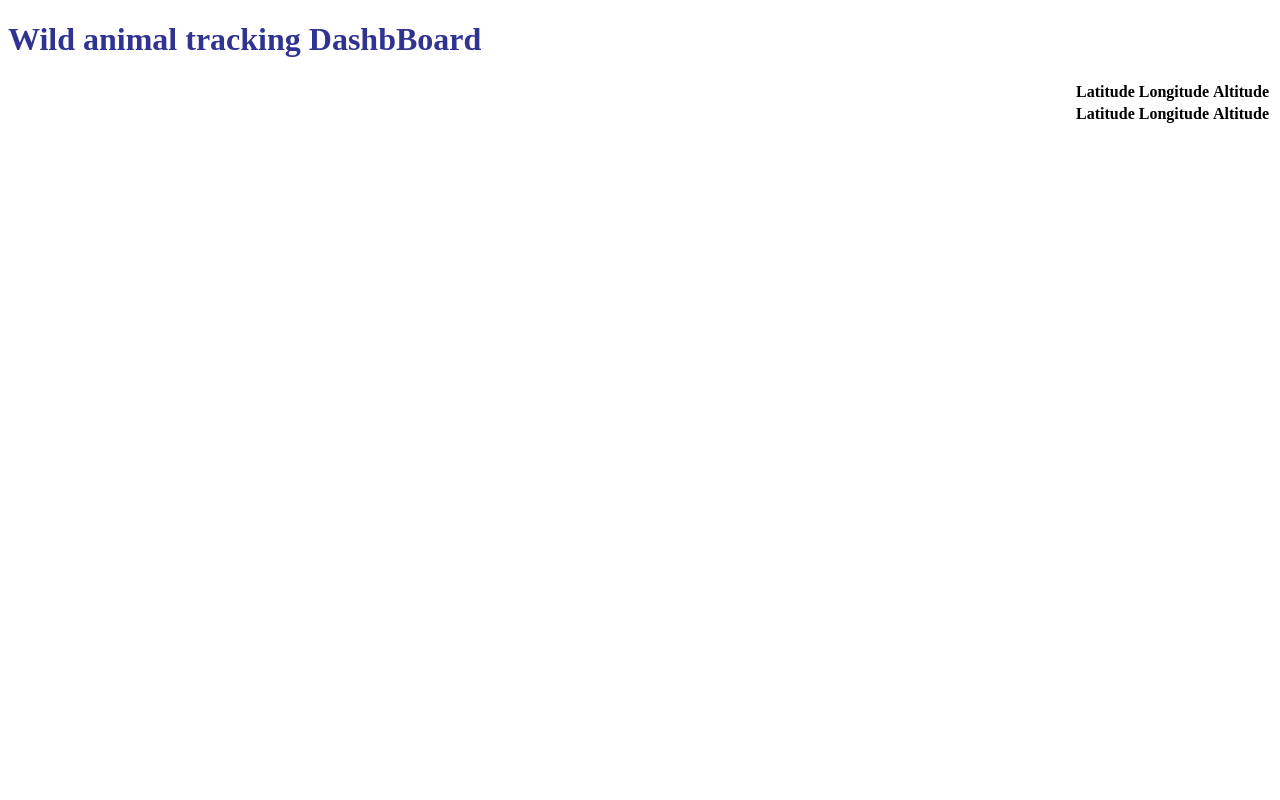
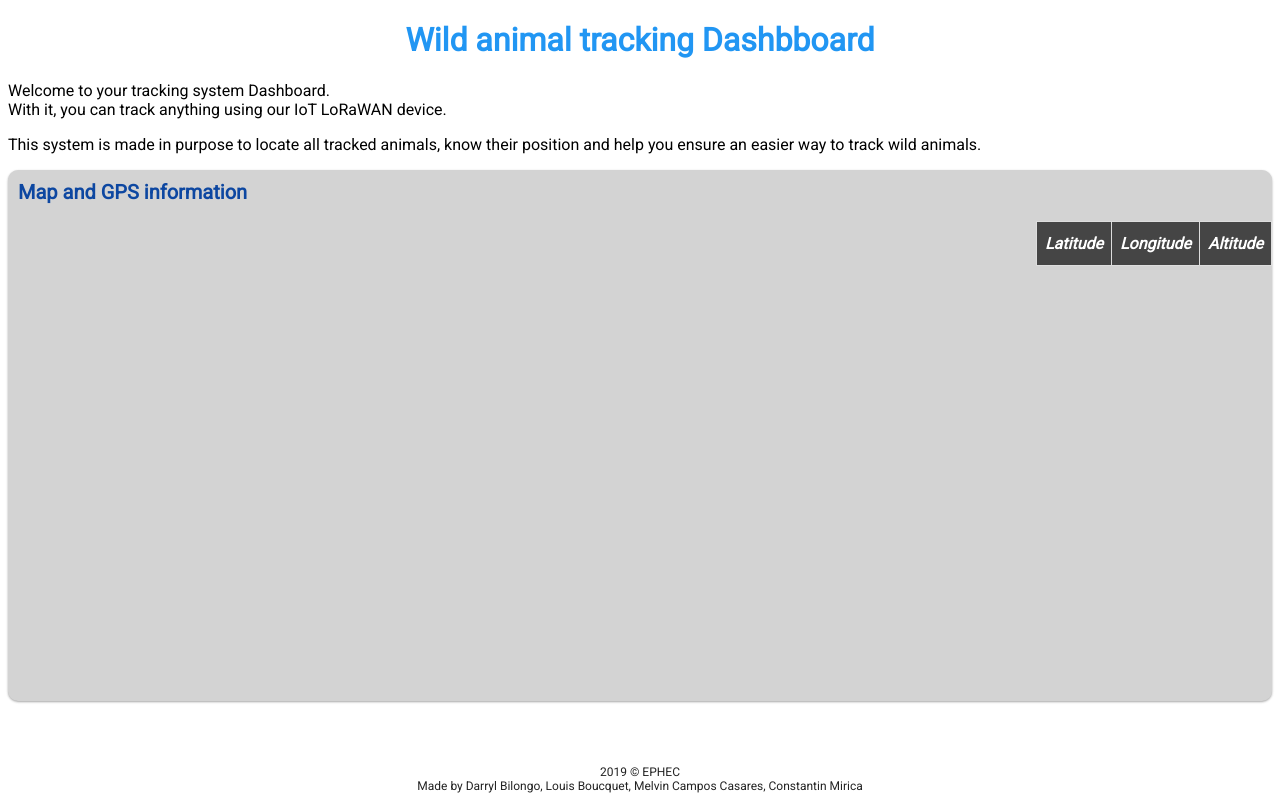
Before and after one commit to corentinDallenogare/lorawan-tracking-system, a website: page api-server/public/index.html in a window 1280 px wide. Drawn offline with nearby package versions, Linux system fonts and the light colour scheme; no server answers.

Commit message:
Update website part

```diff
--- /dev/null
+++ b/api-server/public/colors.css
@@ -0,0 +1,18 @@
+body,
+h1,
+h2,
+footer {
+    --grey: gray;
+    --blue: #0d47a1;
+    --blue1: #2196f3;
+    --blue2: #1976d2;
+    --red: #b8030a;
+    --copy: #232323;
+}
+
+main {
+    --rgba-box-start: rgba(0, 0, 0, 0.12);
+    --rgba-box-stop: rgba(0, 0, 0, 0.24);
+    --background: #bdbdbd;
+    --font: #424242;
+}
--- a/api-server/public/index.html
+++ b/api-server/public/index.html
@@ -7,15 +7,12 @@
     <meta http-equiv="X-UA-Compatible" content="ie=edge">
     <meta name="author" content="Constantin Mirica, Darryl Bilongo, Louis Boucquet, Melvin Campos">
 
-    <link rel="stylesheet" href="https://unpkg.com/leaflet@1.4.0/dist/leaflet.css"
-        integrity="sha512-puBpdR0798OZvTTbP4A8Ix/l+A4dHDD0DGqYW6RQ+9jxkRFclaxxQb/SJAWZfWAkuyeQUytO7+7N4QKrDh+drA=="
-        crossorigin="" />
+    <link rel="stylesheet" href="https://unpkg.com/leaflet@1.4.0/dist/leaflet.css" integrity="sha512-puBpdR0798OZvTTbP4A8Ix/l+A4dHDD0DGqYW6RQ+9jxkRFclaxxQb/SJAWZfWAkuyeQUytO7+7N4QKrDh+drA==" crossorigin="" />
 
     <link rel="stylesheet" href="style.css">
+    <link rel="stylesheet" href="colors.css">
 
-    <script src="https://unpkg.com/leaflet@1.4.0/dist/leaflet.js"
-        integrity="sha512-QVftwZFqvtRNi0ZyCtsznlKSWOStnDORoefr1enyq5mVL4tmKB3S/EnC3rRJcxCPavG10IcrVGSmPh6Qw5lwrg=="
-        crossorigin=""></script>
+    <script src="https://unpkg.com/leaflet@1.4.0/dist/leaflet.js" integrity="sha512-QVftwZFqvtRNi0ZyCtsznlKSWOStnDORoefr1enyq5mVL4tmKB3S/EnC3rRJcxCPavG10IcrVGSmPh6Qw5lwrg==" crossorigin=""></script>
 
     <script src="/main.js"></script>
 
@@ -23,8 +20,11 @@
 </head>
 
 <body>
+    <h1>Wild animal tracking Dashbboard</h1>
+    <p>Welcome to your tracking system Dashboard.<br>With it, you can track anything using our IoT LoRaWAN device.</p>
+    <p>This system is made in purpose to locate all tracked animals, know their position and help you ensure an easier way to track wild animals.</p>
     <main>
-        <h1>Wild animal tracking DashbBoard</h1>
+        <h2>Map and GPS information</h2>
         <section class="content">
             <div id="map"></div>
             <div id="data">
@@ -35,18 +35,16 @@
                         <th>Altitude</th>
                     </thead>
                     <tbody>
-                        <tr>
-                            <th>Latitude</th>
-                            <th>Longitude</th>
-                            <th>Altitude</th>
-                        </tr>
                     </tbody>
                 </table>
             </div>
         </section>
     </main>
 
-    <footer></footer>
+    <footer>
+        2019 &copy; EPHEC
+        <br>Made by Darryl Bilongo, Louis Boucquet, Melvin Campos Casares, Constantin Mirica
+    </footer>
 </body>
 
 </html>
--- a/api-server/public/style.css
+++ b/api-server/public/style.css
@@ -1,3 +1,9 @@
+@import url('https://fonts.googleapis.com/css?family=Roboto');
+@import url('colors.css');
+body {
+    font-family: 'Roboto', 'Segoe UI', 'Helvetica', 'Arial', sans-serif;
+}
+
 #map {
     height: 30rem;
     width: 100%;
@@ -5,9 +11,75 @@
 
 .content {
     display: flex;
+    height: 100%;
 }
 
 h1 {
-    color: #313391;
-    text-shadow: 0 3px 6px var(--rgba-white-start), 0 3px 6px var(--rgba-white-stop);
+    color: var(--blue1);
+    text-align: center;
 }
+
+h2 {
+    font-size: 125%;
+    padding-top: 10px;
+    padding-left: 10px;
+    color: var(--blue);
+}
+
+main {
+    color: var(--font);
+    width: auto;
+    height: auto;
+    background: lightgray;
+    box-shadow: 0 1px 3px var(--rgba-box-start), 0 1px 2px var(--rgba-box-stop);
+    border-radius: 10px;
+}
+
+th {
+    font-weight: bold;
+    font-style: italic;
+}
+
+footer {
+    position: fixed;
+    left: 0px;
+    bottom: 0px;
+    width: 100%;
+    height: 35px;
+    text-align: center;
+    font-size: 75%;
+    margin-top: 10px;
+    color: var(--copy);
+}
+
+
+/**
+ * Table CSS part
+ */
+
+table {
+    border-collapse: collapse;
+    width: 100%;
+}
+
+table td,
+table th {
+    border: 1px solid #ddd;
+    padding: 8px;
+}
+
+table tr:nth-child(even) {
+    background-color: #f2f2f2;
+}
+
+table tr:hover {
+    background-color: #ddd;
+}
+
+table th {
+    padding-top: 12px;
+    padding-bottom: 12px;
+    text-align: left;
+    background-color: #454545;
+    color: white;
+}
```
